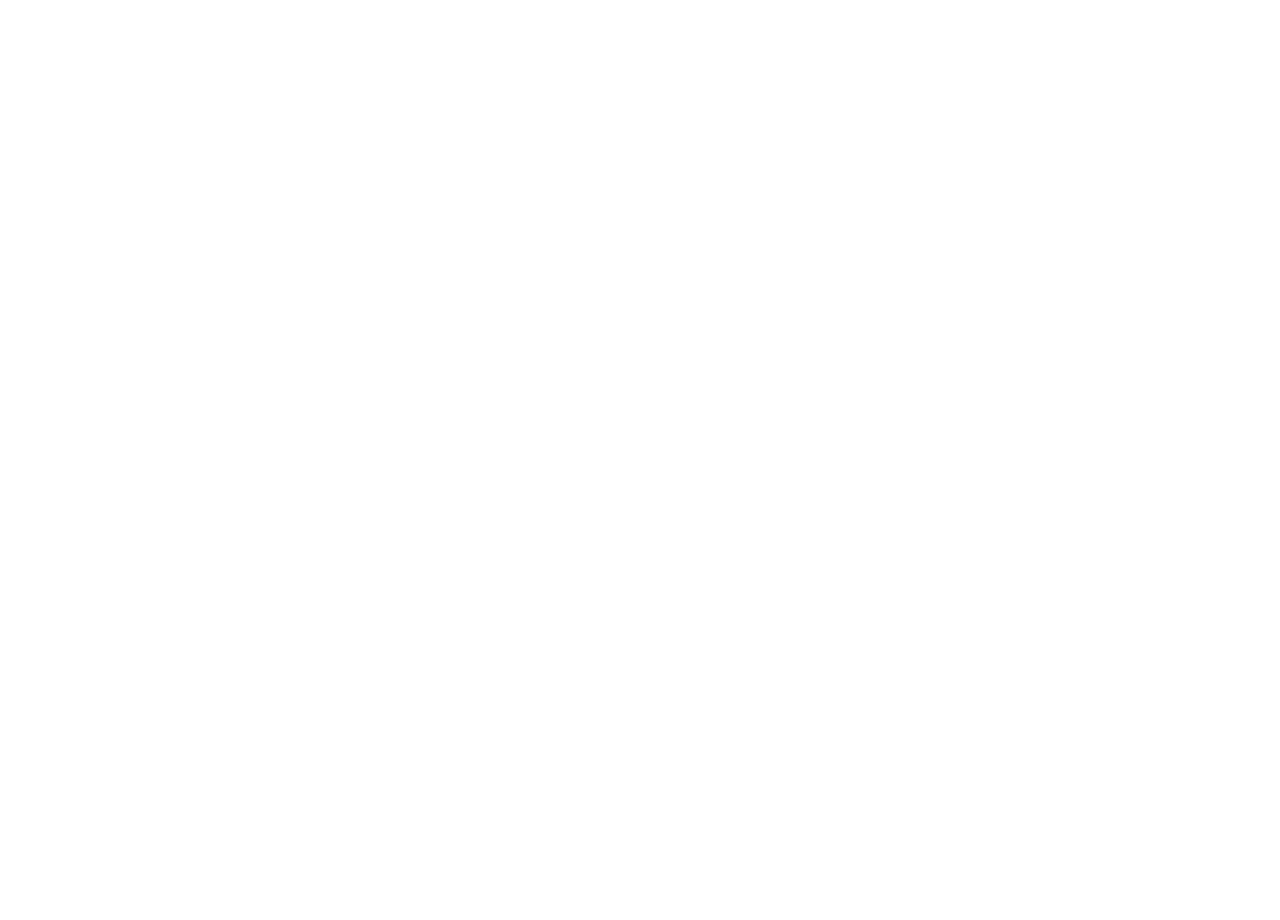
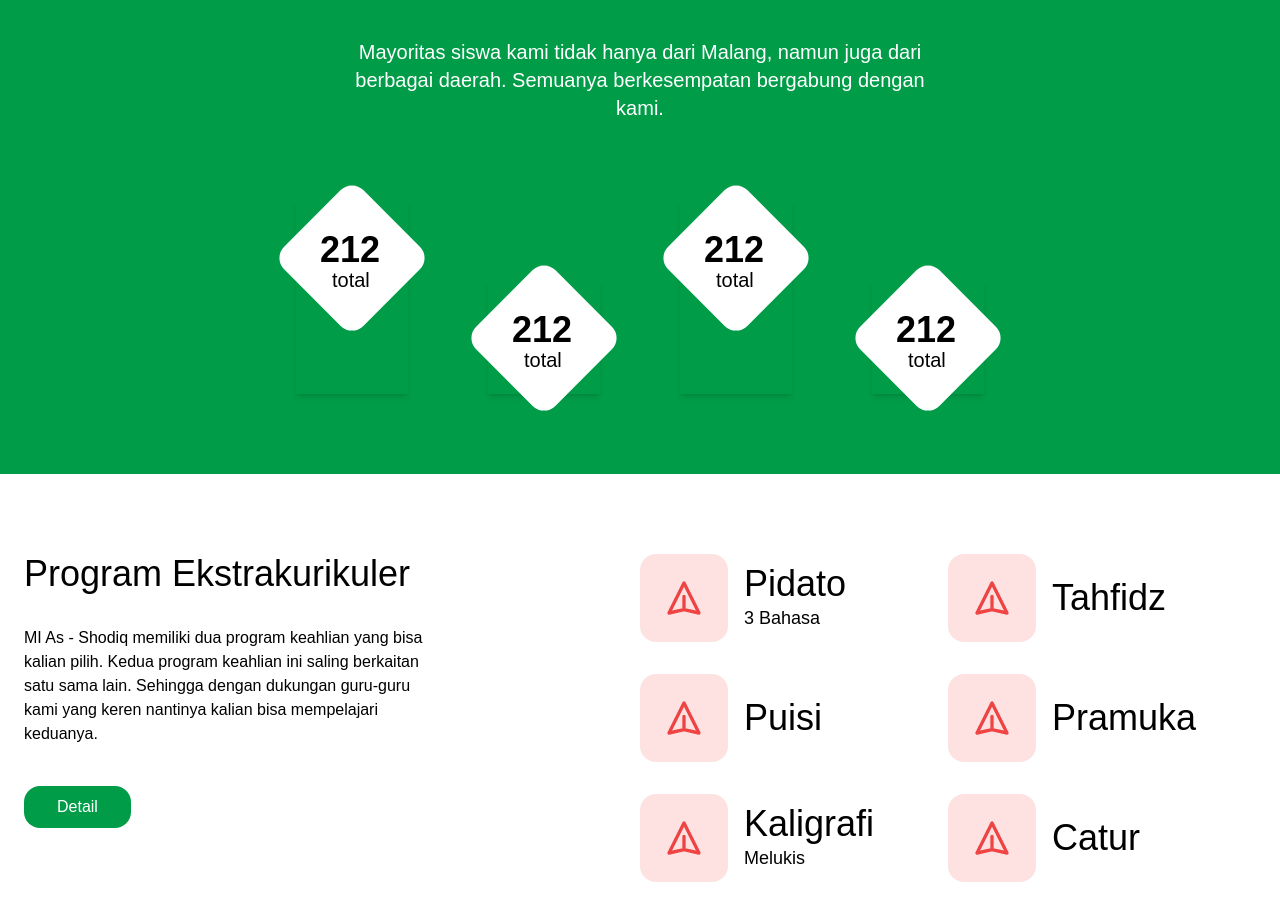
Before and after one commit to AlternatiF-App/web-profile, a Next.js app: page / in a window 1280 px wide. Shown: the part 2674-3594 px from the top of the page. Before the commit the page ends 2552 px from the top, so only its background shows below. Built offline with nearby package versions, Linux system fonts and the light colour scheme.

Commit message:
Build Extracurricular page

```diff
--- /dev/null
+++ b/components/items/ItemExtracurricular.tsx
@@ -0,0 +1,22 @@
+import { PaperAirplaneIcon } from '@heroicons/react/outline'
+
+interface ItemExtracurricularProps{
+  title: string;
+  subtitle?: string;
+}
+
+const ItemExtracurricular = ({ title, subtitle }:ItemExtracurricularProps) => {
+  return (
+    <div className="flex items-center space-x-4">
+        <div className="block p-6 bg-red-100 rounded-2xl">
+            <PaperAirplaneIcon className="h-10 w-10 text-red-500" fill="none" stroke="currentColor"/>
+        </div>
+        <div>
+            <h1 className="text-4xl font-medium">{title}</h1>
+            <span className="text-lg font-light">{subtitle}</span>
+        </div>
+    </div>
+  )
+}
+
+export default ItemExtracurricular
--- /dev/null
+++ b/components/items/ItemStudents.tsx
@@ -0,0 +1,17 @@
+interface ItemStudentsProps{
+    total: number;
+    title: string;
+    padding?: string;
+}
+
+const ItemStudents = ({ total, title, padding }:ItemStudentsProps) => {
+  return (
+    <div className={`${padding} relative shadow-md`}>
+        <div className="bg-white h-28 w-28 rounded-2xl rotate-45"/>
+        <span className="block absolute top-0 mt-7 ml-6 text-4xl font-bold">{total}</span>
+        <span className="block absolute top-0 mt-16 ml-9 font-thin text-xl">{title}</span>
+    </div>
+  )
+}
+
+export default ItemStudents
--- /dev/null
+++ b/components/landing-page/Extracurricular.tsx
@@ -0,0 +1,33 @@
+import ItemExtracurricular from '../items/ItemExtracurricular'
+
+const Extracurricular = () => {
+  return (
+      <div className="w-full 2xl:w-8/12 2xl:mx-auto lg:flex font-sora px-6 py-20 2xl:px-10">
+          <div className="w-full lg:w-1/2">
+                <h1 className="font-medium text-3xl lg:text-4xl">Program Ekstrakurikuler</h1>
+                <p className="font-light w-full lg:w-2/3 pt-8">
+                    MI As - Shodiq memiliki dua program keahlian yang bisa kalian pilih. Kedua program keahlian ini saling berkaitan satu sama lain. Sehingga dengan dukungan guru-guru kami yang keren nantinya kalian bisa mempelajari keduanya.
+                </p>
+                <div className="pt-10">
+                    <button className="px-8 py-2 bg-primary text-white border border-transparent hover:bg-white hover:text-primary hover:border hover:border-primary rounded-2xl transition-all duration-300 ease-in-out">
+                        Detail
+                    </button>
+                </div>
+          </div>
+          <div className="w-full lg:w-1/2 lg:flex pt-10 lg:pt-0">
+                <div className="w-1/2 space-y-8">
+                    <ItemExtracurricular title={'Pidato'} subtitle={'3 Bahasa'}/>
+                    <ItemExtracurricular title={'Puisi'}/>
+                    <ItemExtracurricular title={'Kaligrafi'} subtitle={'Melukis'}/>
+                </div>
+                <div className="w-1/2 space-y-8 pt-8 lg:pt-0">
+                    <ItemExtracurricular title={'Tahfidz'}/>
+                    <ItemExtracurricular title={'Pramuka'}/>
+                    <ItemExtracurricular title={'Catur'}/>
+                </div>
+          </div>
+      </div>
+  )
+}
+
+export default Extracurricular
--- /dev/null
+++ b/components/landing-page/Students.tsx
@@ -0,0 +1,25 @@
+import ItemStudents from '../items/ItemStudents'
+
+const Students = () => {
+  return (
+      <div className="bg-primary font-sora">
+          <div className="w-full 2xl:w-10/12 2xl:mx-auto py-20 px-10">
+                <h1 className="text-4xl lg:text-5xl text-white text-center">Siswa Kami Lebih dari 200++</h1>
+                <div className="w-full lg:w-1/2 mx-auto pt-8">
+                    <p className="text-center text-xl text-white">
+                        Mayoritas siswa kami tidak hanya dari Malang, namun juga dari berbagai daerah.
+                        Semuanya berkesempatan bergabung dengan kami.
+                    </p>
+                </div>
+                <div className="pt-20 flex flex-wrap lg:flex-auto justify-center space-x-4 lg:space-x-20">
+                    <ItemStudents total={212} title={'total'} />
+                    <ItemStudents total={212} title={'total'} padding={'mt-20'} />
+                    <ItemStudents total={212} title={'total'} />
+                    <ItemStudents total={212} title={'total'} padding={'mt-20'} />
+                </div>
+          </div>
+      </div>
+  )
+}
+
+export default Students
--- a/pages/index.tsx
+++ b/pages/index.tsx
@@ -1,7 +1,9 @@
 import Header from '../components/header/Header'
+import Extracurricular from '../components/landing-page/Extracurricular'
 import Greeting from '../components/landing-page/Greeting'
 import MainContent from '../components/landing-page/MainContent'
 import SecondContent from '../components/landing-page/SecondContent'
+import Students from '../components/landing-page/Students'
 import Trailer from '../components/landing-page/Trailer'
 
 const Home = () => {
@@ -12,6 +14,8 @@
       <SecondContent/>
       <Greeting/>
       <Trailer/>
+      <Students/>
+      <Extracurricular/>
     </>
   )
 }
```
